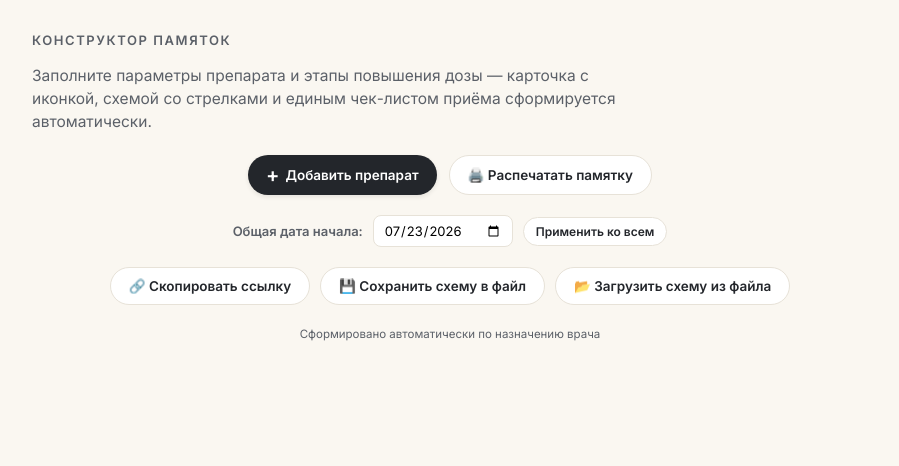
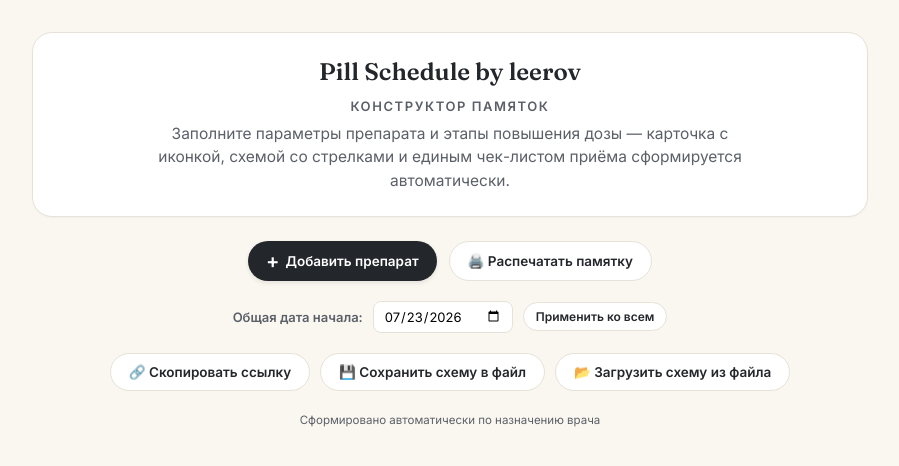
Before and after one commit to leerov/pill-schedule, a React (Vite) app: page / in a window 1280 px wide. Shown: the top 466 px of the page, without its empty margins (190-1089 px from the left). Built offline with nearby package versions, Linux system fonts and the light colour scheme.

Commit message:
feat: wrap header text in a styled card and add 'Pill Schedule by leerov' title

```diff
--- a/index.html
+++ b/index.html
@@ -4,7 +4,7 @@
     <meta charset="UTF-8" />
     <link rel="icon" type="image/svg+xml" href="/vite.svg" />
     <meta name="viewport" content="width=device-width, initial-scale=1.0" />
-    <title>Генератор схем приёма препаратов</title>
+    <title>Pill Schedule</title>
     <link rel="preconnect" href="https://fonts.googleapis.com">
     <link href="https://fonts.googleapis.com/css2?family=Fraunces:opsz,wght@9..144,400..700&family=Inter:wght@400;500;600;700&display=swap" rel="stylesheet">
   </head>
--- a/src/App.tsx
+++ b/src/App.tsx
@@ -70,9 +70,10 @@ function App() {
 
   return (
     <div className="wrap">
-      <header>
-        <div className="eyebrow">Конструктор памяток</div>
-        <p className="lead">Заполните параметры препарата и этапы повышения дозы — карточка с иконкой, схемой со стрелками и единым чек-листом приёма сформируется автоматически.</p>
+      <header className="intro-card">
+        <div className="intro-title">Pill Schedule by leerov</div>
+        <div className="intro-eyebrow">Конструктор памяток</div>
+        <p className="intro-lead">Заполните параметры препарата и этапы повышения дозы — карточка с иконкой, схемой со стрелками и единым чек-листом приёма сформируется автоматически.</p>
       </header>
 
       <div className="top-actions-row">
--- a/src/index.css
+++ b/src/index.css
@@ -11,7 +11,41 @@
 body { margin: 0; background: var(--bg); color: var(--ink); font-family: 'Inter', sans-serif; -webkit-font-smoothing: antialiased; }
 .wrap { max-width: 880px; margin: 0 auto; padding: 32px 22px 70px; }
 header { margin-bottom: 22px; }
-.eyebrow { font-size: 13px; letter-spacing: .12em; text-transform: uppercase; color: var(--ink-soft); font-weight: 600; margin-bottom: 8px; }
+
+.intro-card {
+  background: var(--paper);
+  border: 1px solid var(--line);
+  border-radius: 20px;
+  padding: 24px 28px;
+  margin-bottom: 24px;
+  text-align: center;
+  box-shadow: 0 1px 2px rgba(20,20,15,.03);
+}
+
+.intro-title {
+  font-family: 'Fraunces', serif;
+  font-weight: 600;
+  font-size: 24px;
+  color: var(--ink);
+  margin-bottom: 12px;
+}
+
+.intro-eyebrow {
+  font-size: 13px;
+  letter-spacing: .12em;
+  text-transform: uppercase;
+  color: var(--ink-soft);
+  font-weight: 600;
+  margin-bottom: 8px;
+}
+
+.intro-lead {
+  font-size: 15.5px;
+  color: var(--ink-soft);
+  line-height: 1.5;
+  max-width: 620px;
+  margin: 0 auto;
+}
 h1 { font-family: 'Fraunces', serif; font-weight: 600; font-size: 32px; line-height: 1.15; margin: 0 0 10px; }
 h3 { font-family: 'Fraunces', serif; font-weight: 600; font-size: 18px; margin: 0 0 14px; }
 .lead { font-size: 15.5px; color: var(--ink-soft); line-height: 1.5; max-width: 620px; }
```
Also changed, not shown: 1 other file (tests, documents, lock files or other folders).
